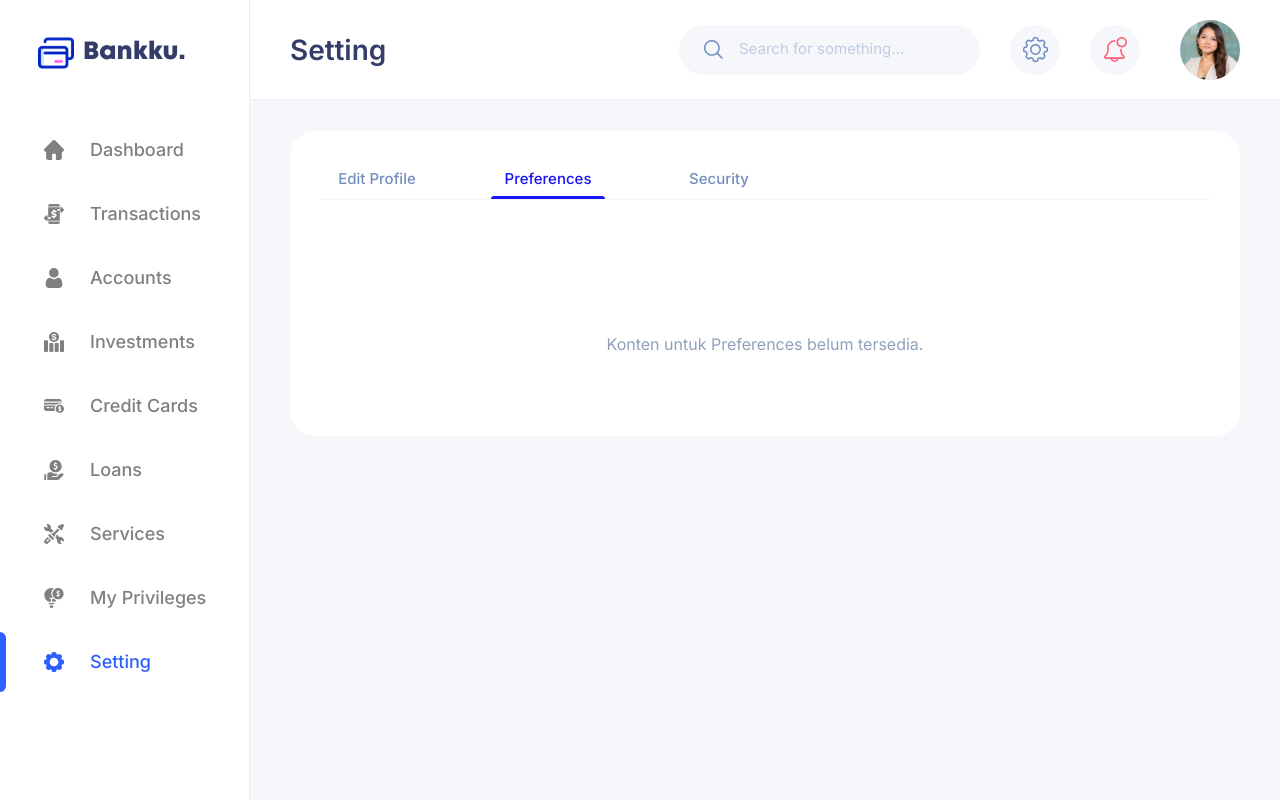
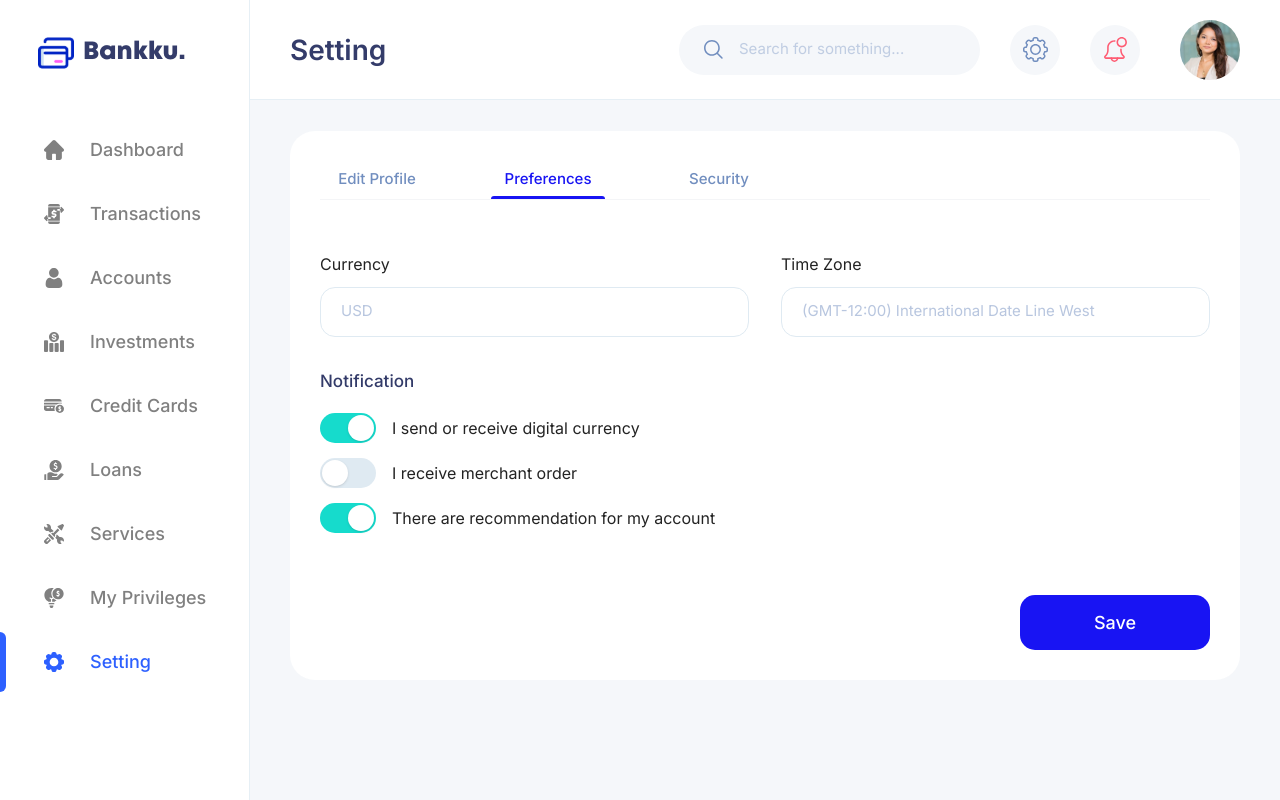
Before and after one commit to humamafif/dashboard-ui-test-fe, a Next.js app: page /dashboard/setting in a window 1280 px wide. Both pictures are taken after a click on the button "Preferences". Built offline with nearby package versions, Linux system fonts and the light colour scheme.

Commit message:
:lipstick:slicing/page settings (section preference) & refactor (grouping component)

```diff
--- /dev/null
+++ b/app/dashboard/setting/components/button-save-setting.tsx
@@ -0,0 +1,9 @@
+export default function ButtonSaveSetting() {
+  return (
+    <div className="my-[20px] lg:my-[25px] xl:my-[30px] flex justify-center lg:justify-end">
+      <button className="w-full xl:w-[190px] lg:w-[130px]  py-[11px] xl:py-[14px] bg-[#1814F3] text-white font-medium text-[15px] xl:text-[18px] rounded-[9px] xl:rounded-[15px] hover:opacity-95 transition-all">
+        Save
+      </button>
+    </div>
+  );
+}
--- /dev/null
+++ b/app/dashboard/setting/components/form/preference-form.tsx
@@ -0,0 +1,41 @@
+import ButtonSaveSetting from "../button-save-setting";
+import InputSetting from "../input-setting";
+import ToggleSwitch from "../toggle-switch";
+
+export default function PreferenceForm() {
+  return (
+    <div className="flex flex-col gap-6 lg:gap-8">
+      <div className="grid grid-cols-1 lg:grid-cols-2 gap-x-8 gap-y-4 lg:gap-y-6">
+        <InputSetting label="Currency" placeholder="USD" />
+        <InputSetting
+          label="Time Zone"
+          placeholder="(GMT-12:00) International Date Line West"
+        />
+      </div>
+
+      {/*  Notification */}
+      <div className="flex flex-col gap-[13px] lg:gap-[17px] xl:gap-[19px]">
+        <h3 className="text-[14px] xl:text-[17px] font-medium text-text-heading-secondary">
+          Notification
+        </h3>
+        <div className="flex flex-col gap-[18px] lg:gap-[15px]">
+          <ToggleSwitch
+            label="I send or receive digital currency"
+            defaultChecked={true}
+          />
+          <ToggleSwitch
+            label="I receive merchant order"
+            defaultChecked={false}
+          />
+          <ToggleSwitch
+            label="There are recommendation for my account"
+            defaultChecked={true}
+          />
+        </div>
+      </div>
+
+      {/* Button Save */}
+      <ButtonSaveSetting />
+    </div>
+  );
+}
--- /dev/null
+++ b/app/dashboard/setting/components/form/profile-form.tsx
@@ -0,0 +1,61 @@
+import { ChevronDownIcon } from "@/app/components/icons/chevron-down-icon";
+import { PencilIcon } from "@/app/components/icons/pencil-icon";
+import Input from "@/app/components/input";
+import ProfileCircle from "@/app/components/profile-circle";
+import React from "react";
+import InputSetting from "../input-setting";
+import ButtonSaveSetting from "../button-save-setting";
+
+const ProfileForm = () => {
+  return (
+    <>
+      <div className="flex flex-col lg:flex-row gap-[22px] lg:gap-[53px] xl:gap-[42px]">
+        {/* Foto Profil */}
+        <div className="shrink-0 flex justify-center lg:block">
+          <div className="relative size-[170px] lg:size-[110px] xl:size-[130px] items-center justify-center">
+            <ProfileCircle path="/assets/img/profile.jpg" alt="Profile" />
+            <button className="absolute xl:bottom-4 lg:bottom-3 bottom-5 -right-1 btn-primary p-[10px] lg:p-[7px] rounded-full shadow-md">
+              <PencilIcon className="size-[18px] xl:size-[15px] lg:size-[12px]" />
+            </button>
+          </div>
+        </div>
+
+        {/* Grid Input Form */}
+        <div className="grow grid grid-cols-1 lg:grid-cols-2 lg:gap-x-[26px] xl:gap-[39px] gap-y-[16px] lg:gap-y-[16px] xl:gap-y-[22px]">
+          <InputSetting label="Your Name" placeholder="Charlene Reed" />
+          <InputSetting label="User Name" placeholder="Charlene Reed" />
+          <InputSetting
+            label="Email"
+            placeholder="charlenereed@gmail.com"
+            type="email"
+          />
+          <InputSetting
+            label="Password"
+            placeholder="**********"
+            type="password"
+          />
+          <InputSetting
+            label="Date of Birth"
+            placeholder="25 January 1990"
+            type="date"
+            isSelect={true}
+          />
+          <InputSetting
+            label="Present Address"
+            placeholder="San Jose, California, USA"
+          />
+          <InputSetting
+            label="Permanent Address"
+            placeholder="San Jose, California, USA"
+          />
+          <InputSetting label="City" placeholder="San Jose" />
+          <InputSetting label="Postal Code" placeholder="45962" />
+          <InputSetting label="Country" placeholder="USA" />
+        </div>
+      </div>
+      <ButtonSaveSetting />
+    </>
+  );
+};
+
+export default ProfileForm;
--- /dev/null
+++ b/app/dashboard/setting/components/input-setting.tsx
@@ -0,0 +1,38 @@
+import { ChevronDownIcon } from "@/app/components/icons/chevron-down-icon";
+import Input from "@/app/components/input";
+
+interface InputSettingProps {
+  label: string;
+  placeholder: string;
+  type?: "text" | "email" | "password" | "date";
+  isSelect?: boolean;
+}
+
+const InputSetting: React.FC<InputSettingProps> = ({
+  label,
+  placeholder,
+  type = "text",
+  isSelect = false,
+}) => (
+  <div className="flex flex-col gap-[9px] lg:gap-[7px] xl:gap-[11px]">
+    <label className="text-[13px] xl:text-[16px] font-normal text-text-body">
+      {label}
+    </label>
+    <div className="relative">
+      <Input
+        variant="outline"
+        type={type}
+        placeholder={placeholder}
+        placeholderColor="text-[#718EBF]"
+        className={`w-full h-[40px] xl:h-[50px] px-[15px] xl:px-[20px] rounded-[10px] lg:rounded-[15px] border text-[12px] xl:text-[15px]
+          ${type === "date" ? "uppercase text-[#718EBF]" : ""}`}
+      />
+
+      {type === "date" && (
+        <ChevronDownIcon className="xl:w-[12px] w-[10px] absolute right-4 top-1/2 -translate-y-1/2 pointer-events-none" />
+      )}
+    </div>
+  </div>
+);
+
+export default InputSetting;
--- a/app/dashboard/setting/components/setting-section.tsx
+++ b/app/dashboard/setting/components/setting-section.tsx
@@ -1,7 +1,8 @@
 "use client";
 import { useState } from "react";
 import TabBar from "./tab-bar";
-import ProfileForm from "./profile-form";
+import ProfileForm from "./form/profile-form";
+import PreferenceForm from "./form/preference-form";
 
 const SettingSection = () => {
   const [activeTab, setActiveTab] = useState("Edit Profile");
@@ -12,6 +13,8 @@ const SettingSection = () => {
 
       {activeTab === "Edit Profile" ? (
         <ProfileForm />
+      ) : activeTab === "Preferences" ? (
+        <PreferenceForm />
       ) : (
         <div className="py-20 text-center text-slate-400">
           Konten untuk {activeTab} belum tersedia.
--- /dev/null
+++ b/app/dashboard/setting/components/toggle-switch.tsx
@@ -0,0 +1,23 @@
+export default function ToggleSwitch({
+  label,
+  defaultChecked,
+}: {
+  label: string;
+  defaultChecked?: boolean;
+}) {
+  return (
+    <div className="flex items-center gap-3 lg:gap-4">
+      <label className="relative inline-flex items-center cursor-pointer">
+        <input
+          type="checkbox"
+          defaultChecked={defaultChecked}
+          className="sr-only peer"
+        />
+        <div className="w-[44px] xl:w-[56px] h-6 xl:h-[30px] bg-[#DFEAF2] peer-focus:outline-none rounded-full peer peer-checked:after:translate-x-full rtl:peer-checked:after:-translate-x-full after:shadow peer-checked:after:border-white after:content-[''] after:absolute after:top-[2px] after:start-[2px] after:bg-white after:rounded-full after:h-[20px] after:w-[20px] xl:after:h-[26px] xl:after:w-[26px] after:transition-all peer-checked:bg-[#16DBCC]"></div>
+      </label>
+      <span className="text-[13px] xl:text-[16px] text-text-body font-normal">
+        {label}
+      </span>
+    </div>
+  );
+}
```
Also changed, not shown: app/dashboard/setting/components/profile-form.tsx (deleted, +0 -96 lines).
